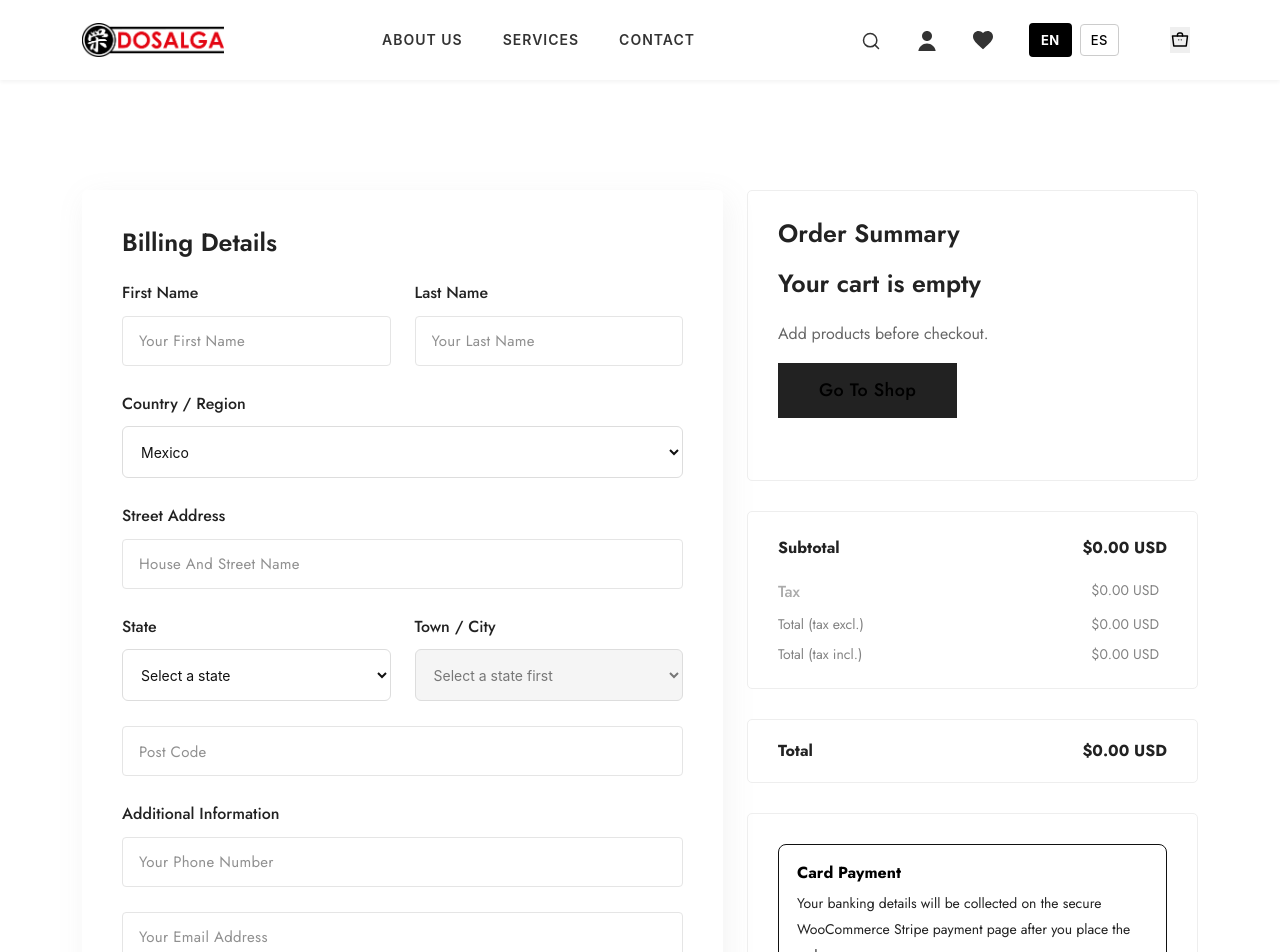
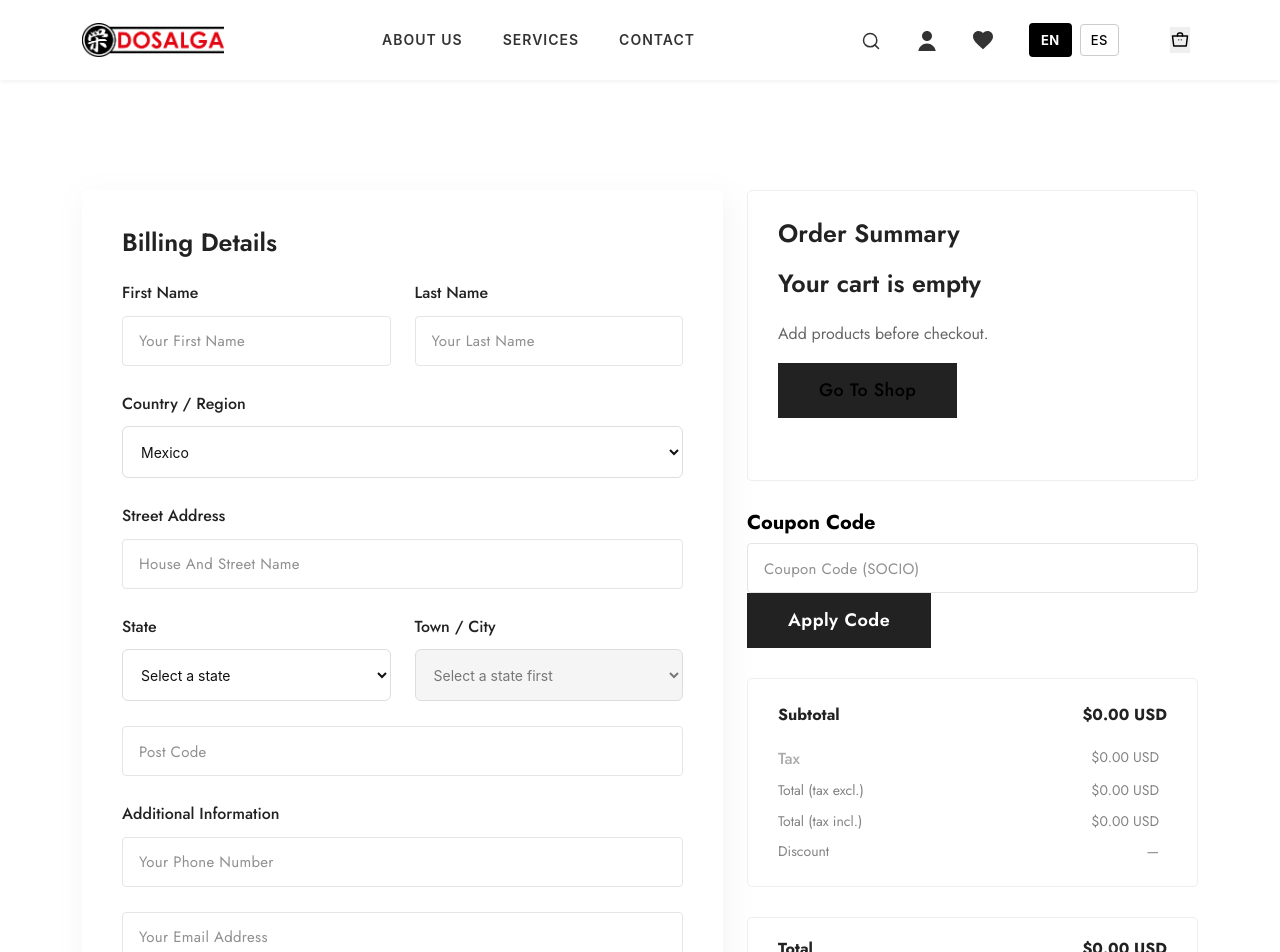
Before and after one commit to o7digital/dosalga, a Next.js app: page /shop/checkout in a window 1280 px wide. Shown: the top 952 px of the page. Built offline with nearby package versions, Linux system fonts and the light colour scheme.

Commit message:
fix(checkout): add coupon input before Woo payment redirect

```diff
--- a/src/pages/shop/checkout.js
+++ b/src/pages/shop/checkout.js
@@ -28,7 +28,19 @@ const MEXICO_STATES = [
 
 const Checkout = () => {
   const router = useRouter();
-  const { cart, removeFromCart, updateQuantity, getCartTotal, createOrder, isLoading } = useCart();
+  const {
+    cart,
+    removeFromCart,
+    updateQuantity,
+    getCartTotal,
+    getDiscountAmount,
+    getCartTotalAfterDiscount,
+    appliedCoupon,
+    applyCouponCode,
+    removeCouponCode,
+    createOrder,
+    isLoading,
+  } = useCart();
   const [billingCountry, setBillingCountry] = useState('MX');
   const [billingState, setBillingState] = useState('');
   const [billingCity, setBillingCity] = useState('');
@@ -40,10 +52,13 @@ const Checkout = () => {
   const [billingEmail, setBillingEmail] = useState('');
   const [orderNotes, setOrderNotes] = useState('');
   const [termsAccepted, setTermsAccepted] = useState(false);
+  const [couponInput, setCouponInput] = useState('');
+  const [couponFeedback, setCouponFeedback] = useState(null);
   const subtotal = getCartTotal();
+  const discount = getDiscountAmount();
   const shipping = 0;
   const tax = 0;
-  const total = subtotal + shipping + tax;
+  const total = getCartTotalAfterDiscount() + shipping + tax;
 
   const mexicoStates = useMemo(() => MEXICO_STATES, []);
   const mexicoCities = useMemo(() => {
@@ -115,6 +130,12 @@ const Checkout = () => {
       console.error('Checkout error:', error);
       toast.error(error.message || 'Unable to start WooCommerce payment.');
     }
+  };
+
+  const handleApplyCoupon = (event) => {
+    event.preventDefault();
+    const result = applyCouponCode(couponInput);
+    setCouponFeedback(result);
   };
 
   return (
@@ -362,6 +383,38 @@ const Checkout = () => {
                 </ul>
               </div>
 
+              <div className="coupon-area mb-30">
+                <div className="cart-coupon-input">
+                  <h5>Coupon Code</h5>
+                  <form onSubmit={handleApplyCoupon}>
+                    <div className="form-inner">
+                      <input
+                        type="text"
+                        placeholder="Coupon Code (SOCIO)"
+                        value={couponInput}
+                        onChange={(event) => setCouponInput(event.target.value)}
+                      />
+                      <button type="submit" className="primary-btn1 hover-btn3">Apply Code</button>
+                    </div>
+                  </form>
+                  {couponFeedback?.message && (
+                    <p className={`coupon-feedback ${couponFeedback.success ? 'ok' : 'error'}`}>
+                      {couponFeedback.message}
+                    </p>
+                  )}
+                  {appliedCoupon && (
+                    <div className="active-coupon">
+                      <span>
+                        Code actif: <strong>{appliedCoupon.code}</strong> (95% off margin)
+                      </span>
+                      <button type="button" className="remove-coupon-btn" onClick={removeCouponCode}>
+                        Remove
+                      </button>
+                    </div>
+                  )}
+                </div>
+              </div>
+
               <div className="cost-summary mb-30">
                 <table className="table cost-summary-table">
                   <thead>
@@ -382,6 +435,10 @@ const Checkout = () => {
                     <tr>
                       <td>Total (tax incl.)</td>
                       <td>{formatUSDPrice(total)}</td>
+                    </tr>
+                    <tr>
+                      <td>Discount</td>
+                      <td>{appliedCoupon ? `-${formatUSDPrice(discount)}` : '—'}</td>
                     </tr>
                   </tbody>
                 </table>
@@ -520,6 +577,35 @@ const Checkout = () => {
           height: 14px;
           margin-top: 4px;
         }
+
+        .coupon-feedback {
+          margin-top: 10px;
+          font-size: 14px;
+        }
+
+        .coupon-feedback.ok {
+          color: #15803d;
+        }
+
+        .coupon-feedback.error {
+          color: #b91c1c;
+        }
+
+        .active-coupon {
+          margin-top: 8px;
+          display: flex;
+          align-items: center;
+          gap: 12px;
+          flex-wrap: wrap;
+        }
+
+        .remove-coupon-btn {
+          border: 1px solid #ddd;
+          background: #fff;
+          border-radius: 4px;
+          padding: 4px 8px;
+          font-size: 12px;
+        }
       `}</style>
     </>
   );
```
